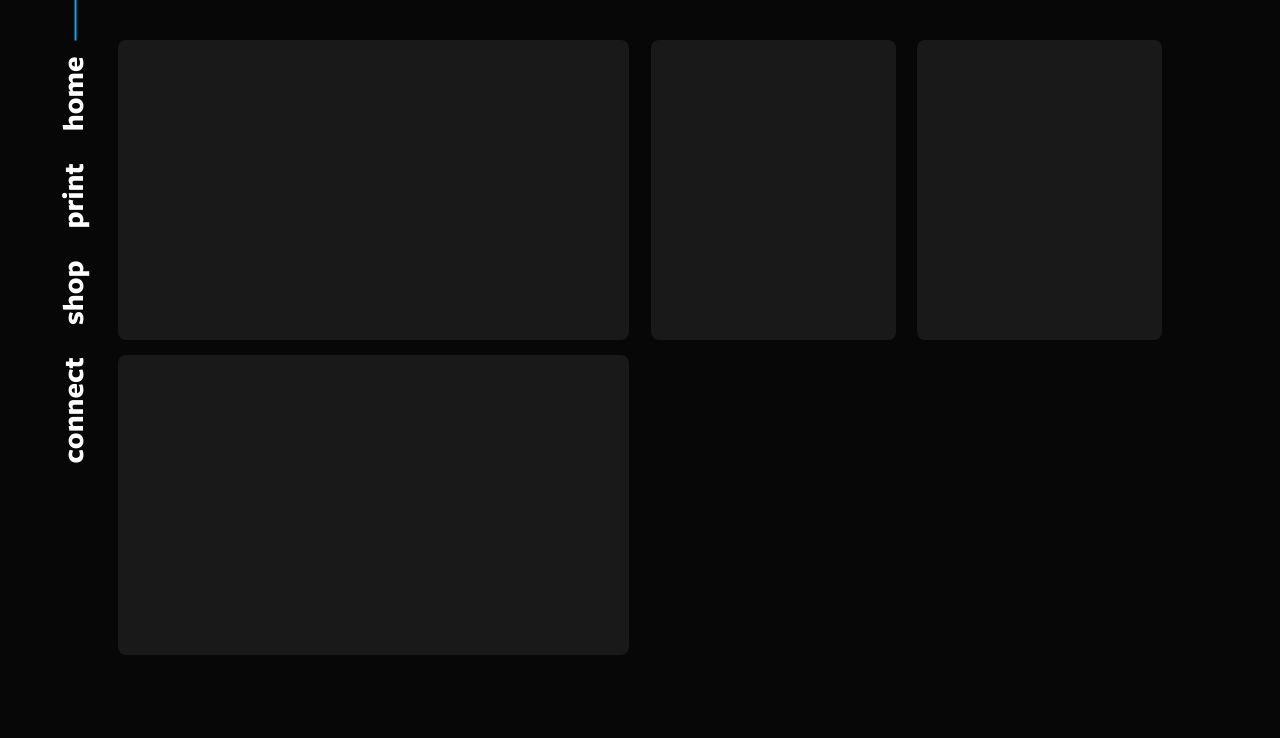
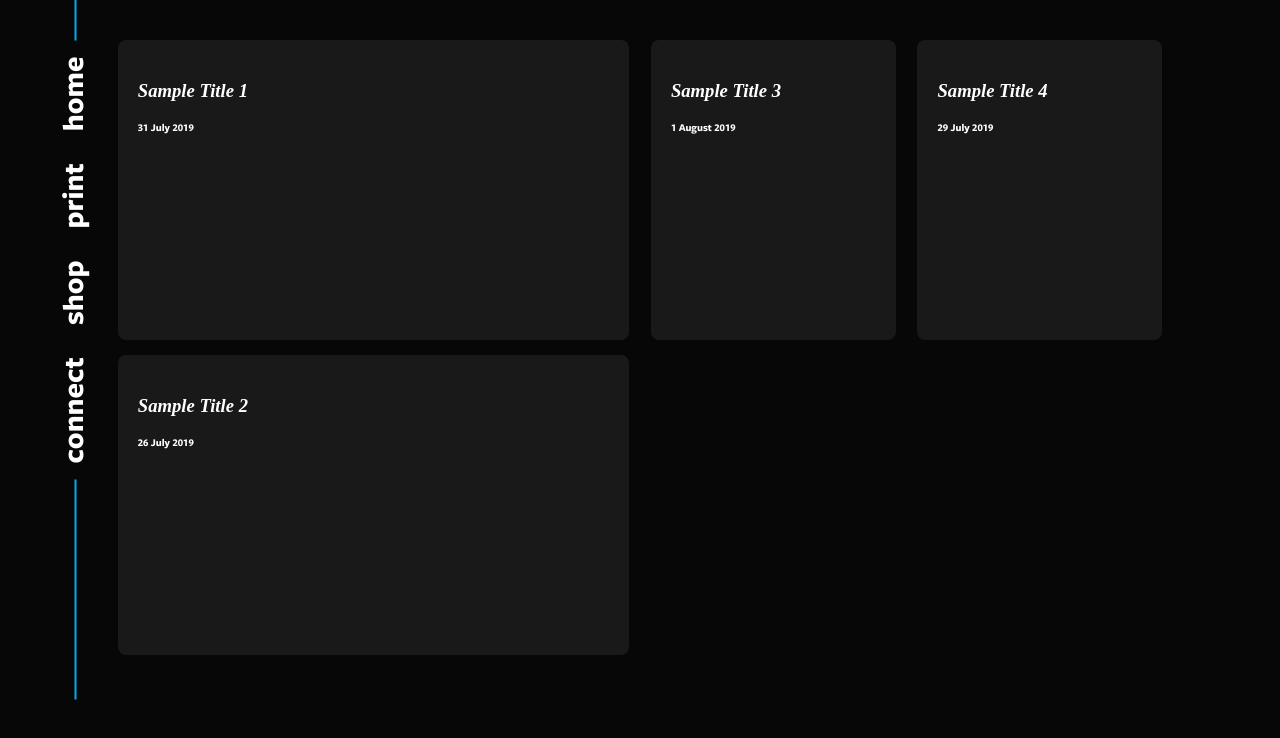
Before and after one commit to bruinreview/br-front, a React (Create React App) app: page / in a window 1280 px wide. Shown: the top 738 px of the page. Built offline with nearby package versions, Linux system fonts and the light colour scheme.

Commit message:
Box hover/date/title, header bar runs full length

```diff
--- a/src/Components/Card.css
+++ b/src/Components/Card.css
@@ -3,6 +3,29 @@
     margin-bottom:15px;
     height: 300px;
     background-color: #191919;
-    border-radius: 8px
+    border-radius: 8px;
+    text-align: left;
+    padding: 20px;
 
 }
+
+.feature-card:hover{
+  background-color: #66cef5;
+}
+
+.feature-card:hover p {
+  color: black !important;
+}
+
+.article-title{
+  font-weight: bold;
+  font-style: italic;
+  font-size: 14pt;
+  line-height: 18pt;
+  font-family: 'freight';
+}
+
+.date{
+  font-size: 8pt;
+  font-family:'freight-sans';
+}
--- a/src/Components/Card.js
+++ b/src/Components/Card.js
@@ -10,15 +10,14 @@ export default class Card extends Component{
         }
     }
 
-    render(){
+    render(props){
         return(
             <Fade>
             <div className = "feature-card">
-
+              <p className="article-title">{this.props.title}</p>
+              <p className="date">{this.props.date}</p>
             </div>
             </Fade>
         )
     }
-
-
 }
--- a/src/Header.css
+++ b/src/Header.css
@@ -1,13 +1,21 @@
 .vertical-text {
 	transform: rotate(270deg);
 	transform-origin: 0% 100%;
-    top:445px;
+    top:665px;
     left: 7%;
     position:relative;
 }
 
+.line-bottom{
+    height:1px;
+    width:220px;
+    margin-top:19px;
+    border-top-width: 2px;
+    border-color: var(--blue);
+    border-top-style: solid;
+}
 
-.line{
+.line-top{
     height:1px;
     width:45px;
     margin-top:19px;
--- a/src/Header.js
+++ b/src/Header.js
@@ -14,11 +14,12 @@ export default class Header extends Component{
         return(
             <div className="flex justify-start container">
                 <div className="flex vertical-text">
+                <div className="line-bottom"></div>
                     <Link className="no-underline ph3 nav" to="/connect">connect</Link>
                     <Link className="no-underline ph3 nav" to="/shop">shop</Link>
                     <Link className="no-underline ph3 nav" to="/print">print</Link>
                     <Link className="no-underline ph3 nav" to="/">home</Link>
-                    <div className="line"></div>
+                    <div className="line-top"></div>
                 </div>
             </div>
 
--- a/src/Home/Home.js
+++ b/src/Home/Home.js
@@ -16,15 +16,15 @@ export default class Home extends Component{
                 <Header />
                 <div className="main flex justify-center">
                     <div className="feature">
-                        <Card/>
-                        <Card/>
+                        <Card title='Sample Title 1' date="31 July 2019"/>
+                        <Card title='Sample Title 2' date="26 July 2019"/>
                     </div>
                     <div className="normal">
-                        <Card/>
+                        <Card title='Sample Title 3' date="1 August 2019"/>
 
                     </div>
                     <div className="normal">
-                        <Card/>
+                        <Card title='Sample Title 4' date = "29 July 2019"/>
 
                     </div>
                 </div>
```
